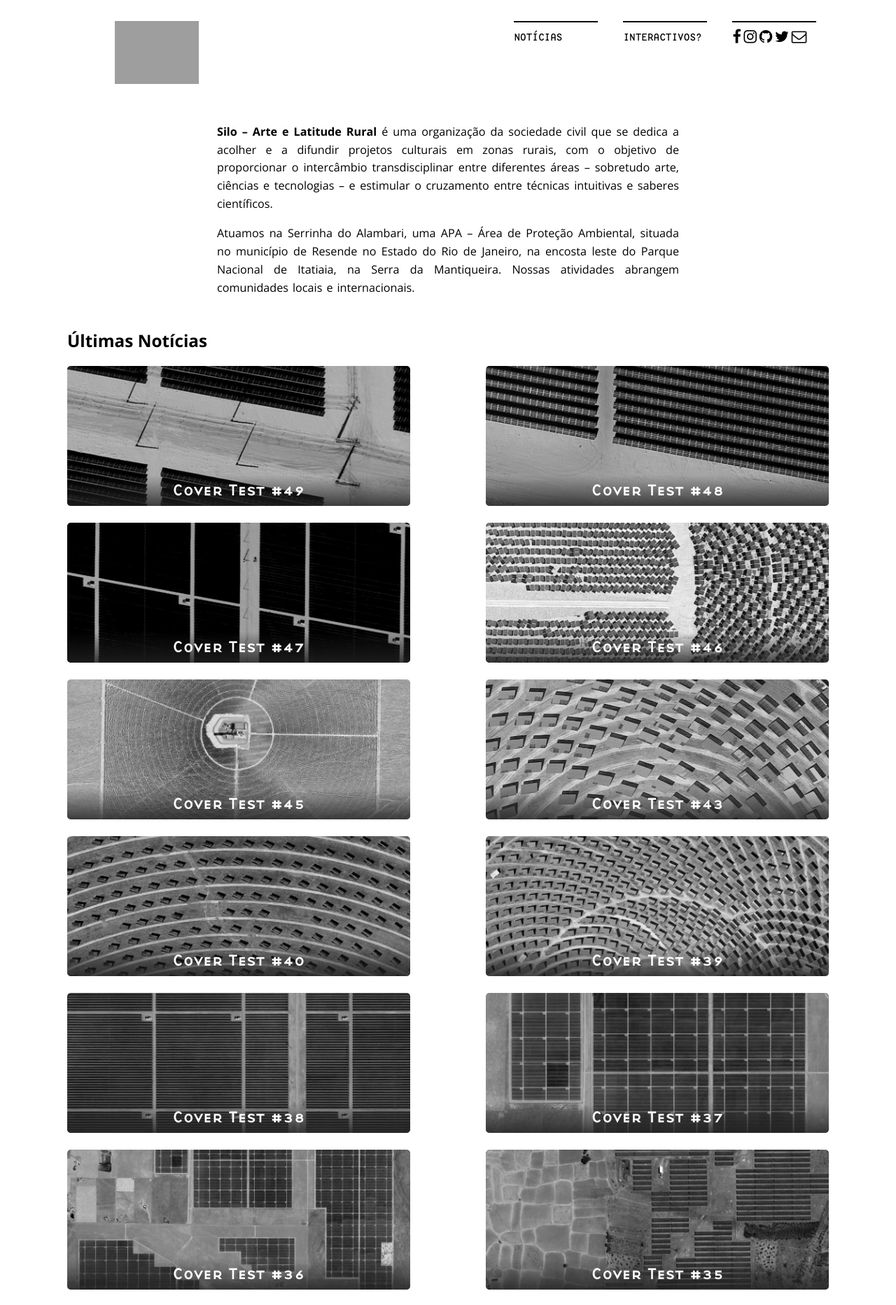
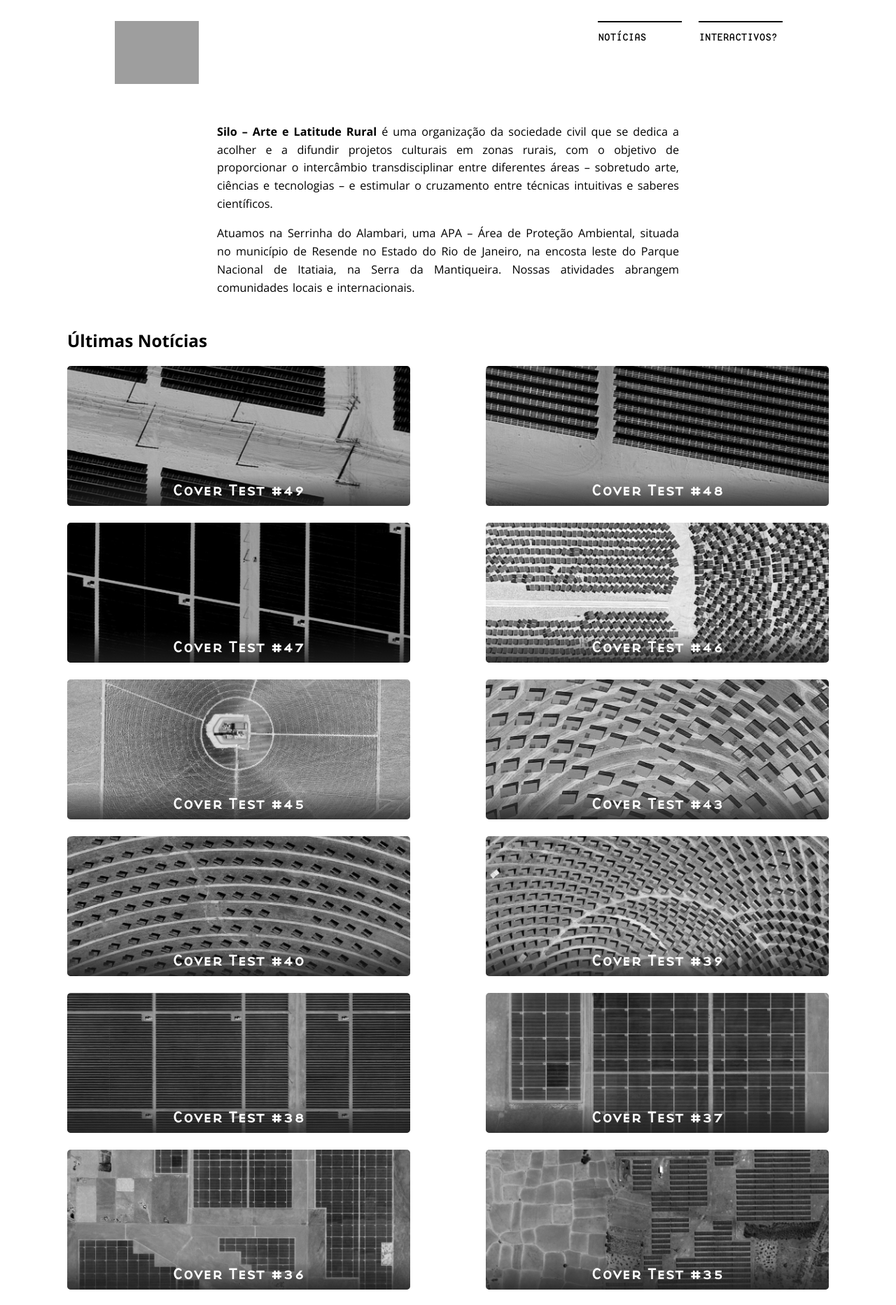
Before and after one commit to thiagohersan-www/silo-cover-test, a Jekyll site: the page built from _pages/index_pt.md, in a window 1280 px wide. Shown: the top 1865 px of the page at 70% size. Built offline with Jekyll 4.4.1, drawn with Linux system fonts in a browser that asks for light colours; nearby versions of some CDN libraries; grey boxes are pictures that could not be loaded.

Commit message:
Update menu-items.html

```diff
--- a/_includes/menu-items.html
+++ b/_includes/menu-items.html
@@ -8,6 +8,3 @@
     <li><a href="{{ site.baseurl }}/en/interactivos/">interactivos?</a></li>
   </ul>
 </div>
-<div class="menu-section">
-  {% include social-icons.html %}
-</div>
```
